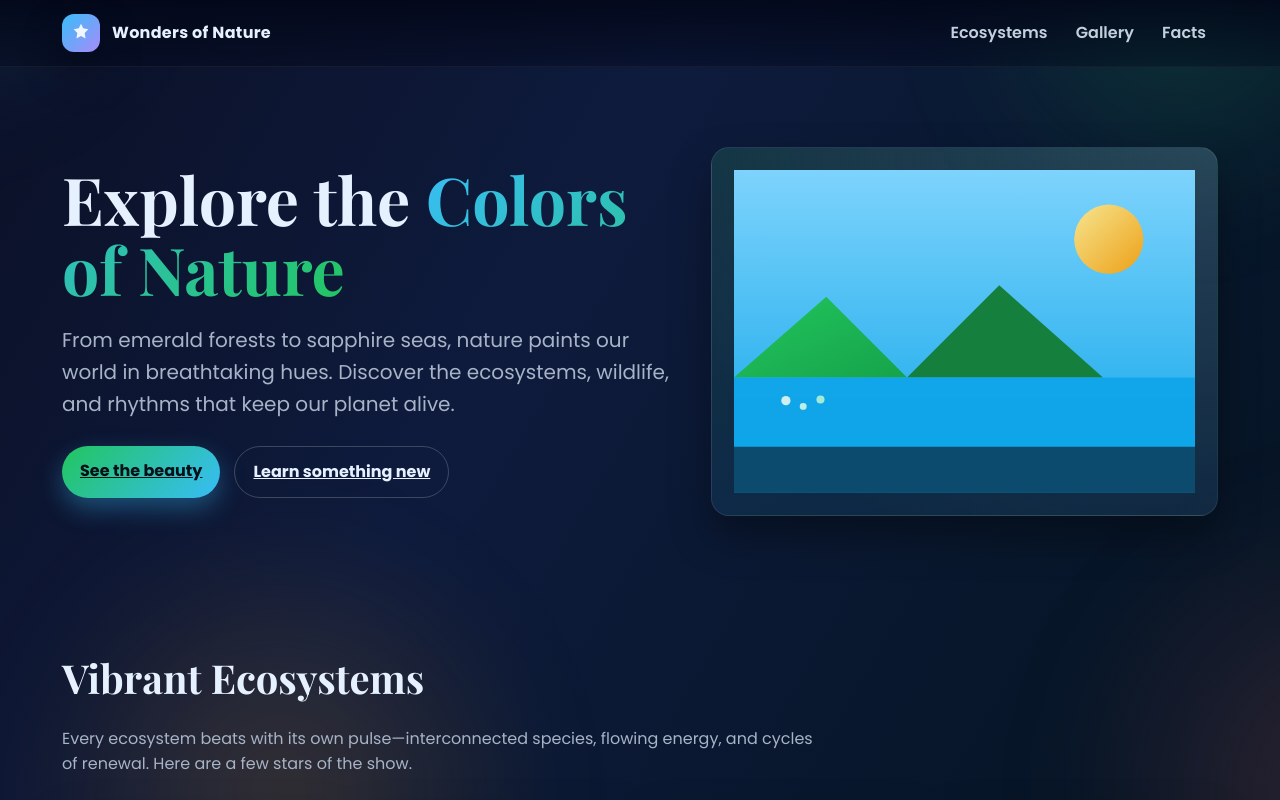
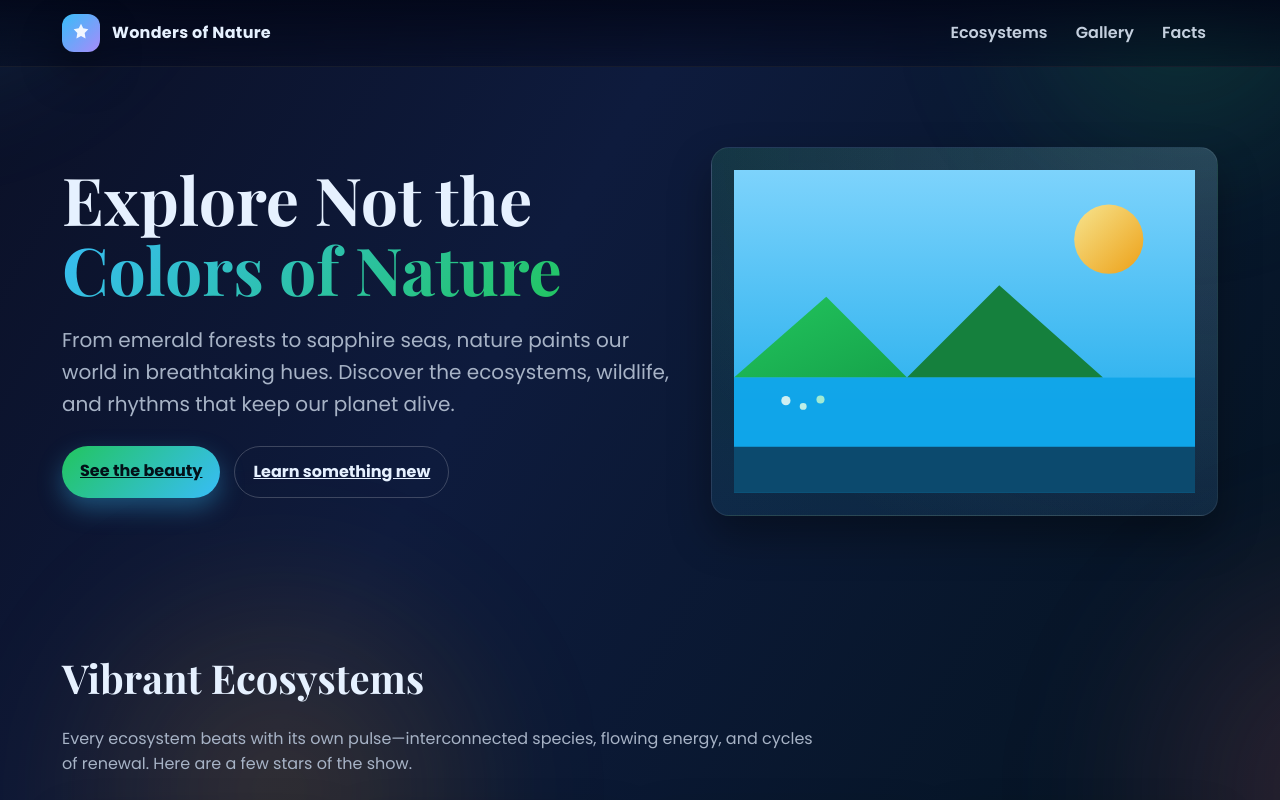
Before and after one commit to MuhammadOwaisIqbal19/DevOps_tasks, a plain HTML site: page index.html in a window 1280 px wide. Shown: the top 800 px of the page. Drawn offline with nearby package versions, Linux system fonts and the light colour scheme.

Commit message:
Main heading changed

```diff
--- a/index.html
+++ b/index.html
@@ -161,7 +161,7 @@
   <main>
     <section class="hero" aria-labelledby="hero-title">
       <div>
-        <h1 id="hero-title" class="title">Explore the <span>Colors of Nature</span></h1>
+        <h1 id="hero-title" class="title">Explore Not the <span>Colors of Nature</span></h1>
         <p class="subtitle">From emerald forests to sapphire seas, nature paints our world in breathtaking hues. Discover the ecosystems, wildlife, and rhythms that keep our planet alive.</p>
         <div class="cta">
           <a class="btn btn-primary" href="#gallery">See the beauty</a>
```
